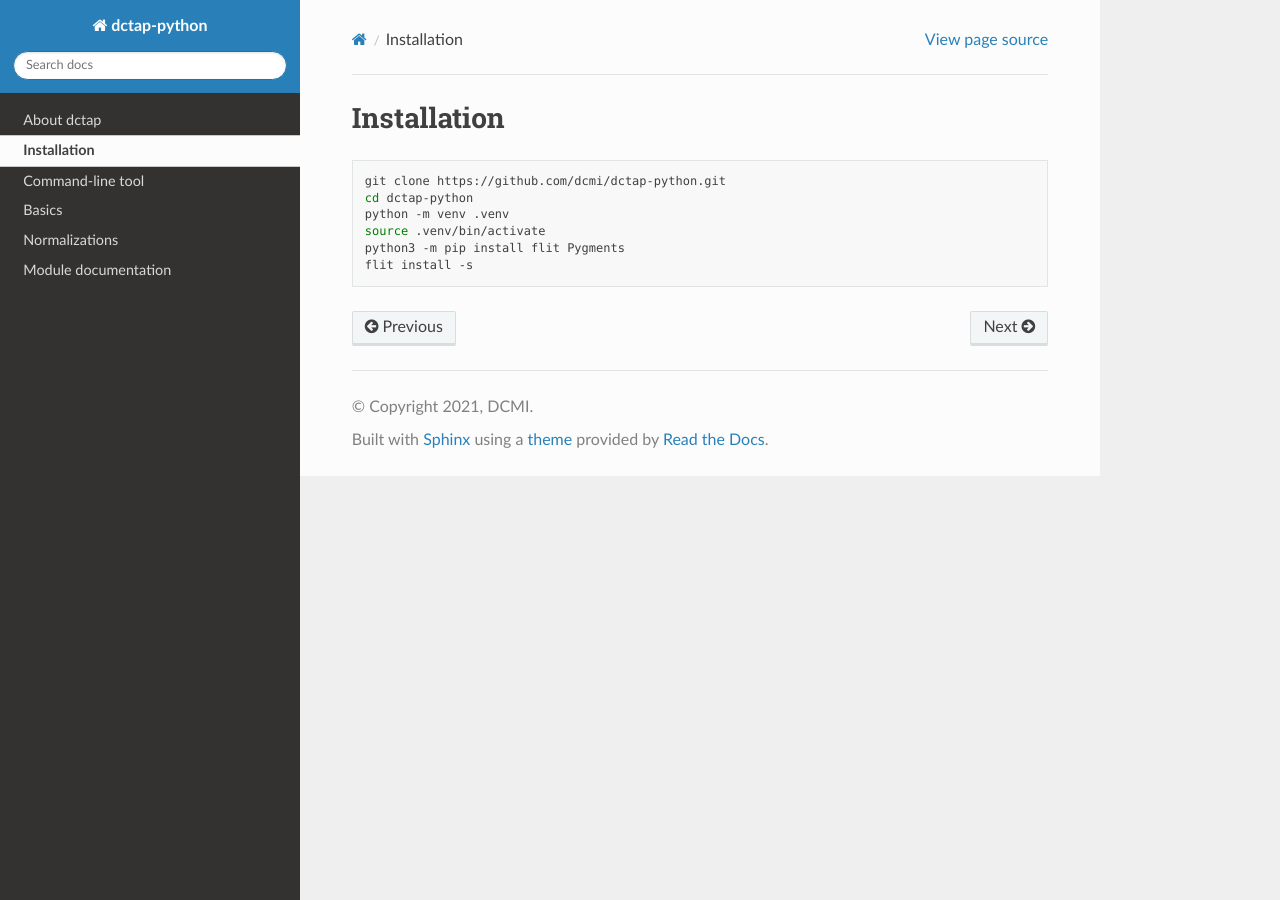
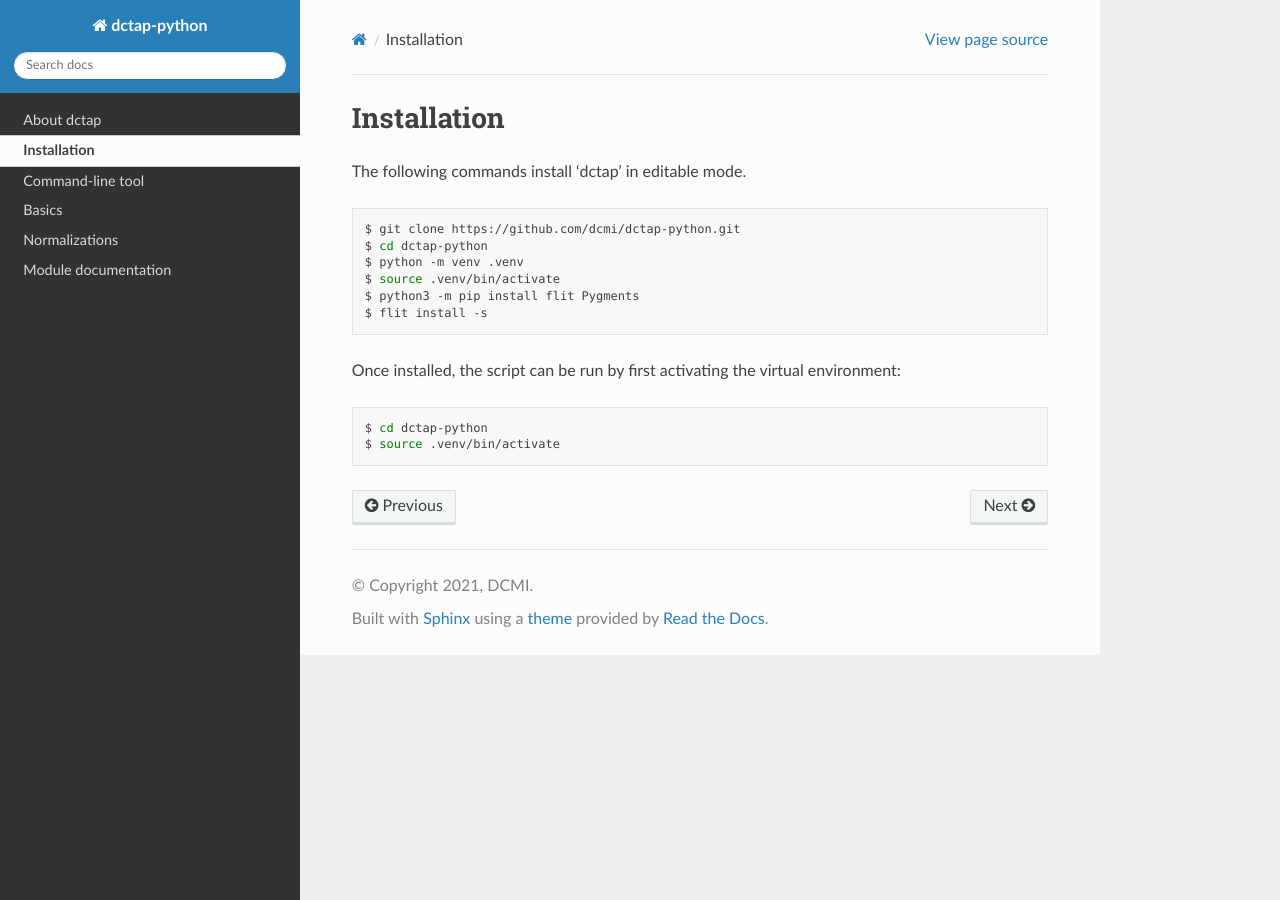
Before and after one commit to dcmi/dctap-python, a Sphinx documentation site: the page built from docs/install/Install.rst, in a window 1280 px wide. Built offline with Sphinx 7.4.7 and the Read the Docs theme 2.0.0, drawn with Linux system fonts in a browser that asks for light colours.

Commit message:
Install.rst - improve installation instructions

```diff
--- a/docs/install/Install.rst
+++ b/docs/install/Install.rst
@@ -1,11 +1,21 @@
 Installation
 ------------
 
+The following commands install 'dctap' in editable mode.
+
 .. code-block:: bash
 
-    git clone https://github.com/dcmi/dctap-python.git
-    cd dctap-python
-    python -m venv .venv
-    source .venv/bin/activate
-    python3 -m pip install flit Pygments
-    flit install -s
+    $ git clone https://github.com/dcmi/dctap-python.git
+    $ cd dctap-python
+    $ python -m venv .venv
+    $ source .venv/bin/activate
+    $ python3 -m pip install flit Pygments
+    $ flit install -s
+
+Once installed, the script can be run by first activating
+the virtual environment:
+
+.. code-block:: bash
+
+    $ cd dctap-python
+    $ source .venv/bin/activate
```
